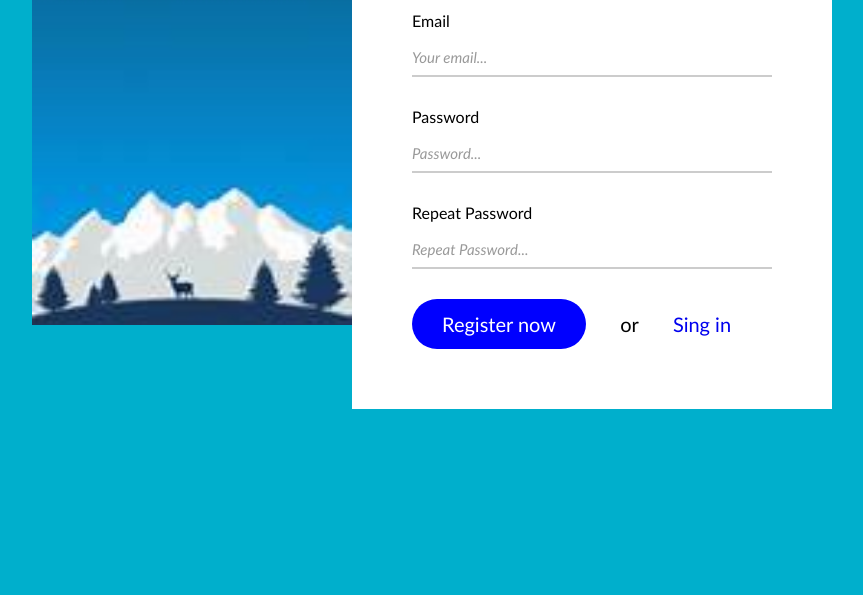
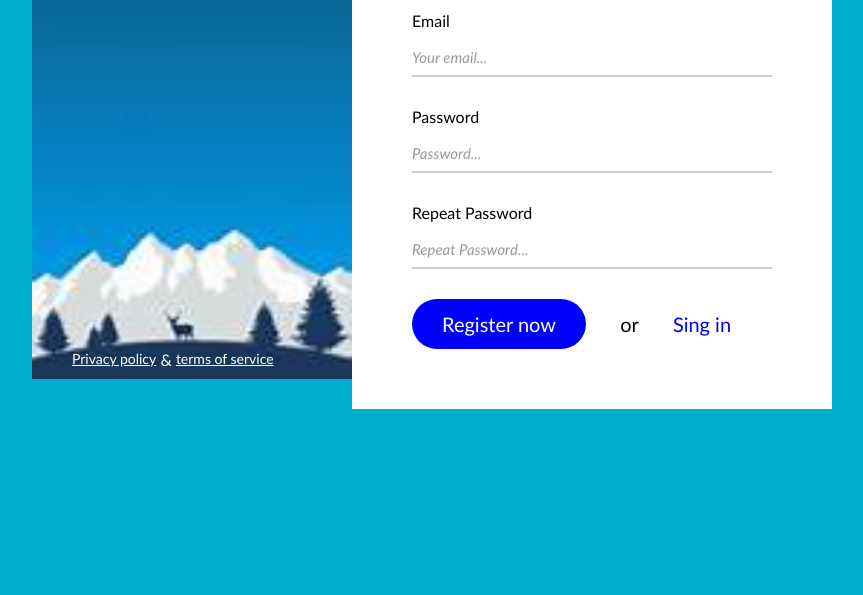
Before and after one commit to ModestaLiatuke/5-sign-up, a website: page index.html in a window 1280 px wide. Shown: the part 205-800 px from the top of the page, without its empty margins (208-1071 px from the left). Drawn offline with Linux system fonts and the light colour scheme.

Commit message:
left column autohight

```diff
--- a/css/main.css
+++ b/css/main.css
@@ -6,7 +6,6 @@ body * {
     vertical-align: top;
     font-family: 'Gill Sans', 'Gill Sans MT', Calibri, 'Trebuchet MS', sans-serif;
 }
-
 body {
     background-color: #00afcc;
 }
@@ -15,11 +14,12 @@ body {
     width: 800px;
     margin-top: 60px;
     margin-left: calc(50% - 400px);
+    position: relative;
 }
 
  .left-column {
     width: 40%;
-     float:left;
+    float:right;
     padding: 40px;
     margin-top: 20px;
     background-color: #494eac;
@@ -28,8 +28,9 @@ body {
     background-repeat: no-repeat;
     background-position: center;
     background-size: cover;
-
-     height: 450px;
+    position: absolute;
+    top: 30px;
+    bottom: 30px;
 
 
 }
@@ -37,11 +38,13 @@ body {
     display: inline-block;
     font-size: 32px;
     font-weight: normal;
-
 }
 .bottom-links {
     display: inline-block;
-
+    position: absolute;
+    bottom: 10px;
+    left: 40px;
+    right: 40px;
 }
 
 .bottom-links > .link {
@@ -54,7 +57,7 @@ body {
 }
 .right-column {
     width: 60%;
-     float: left;
+    float: right;
     padding: 60px;
     background-color:white;
     position: relative;
```
Lines whose indentation alone changed are shown as unchanged.
